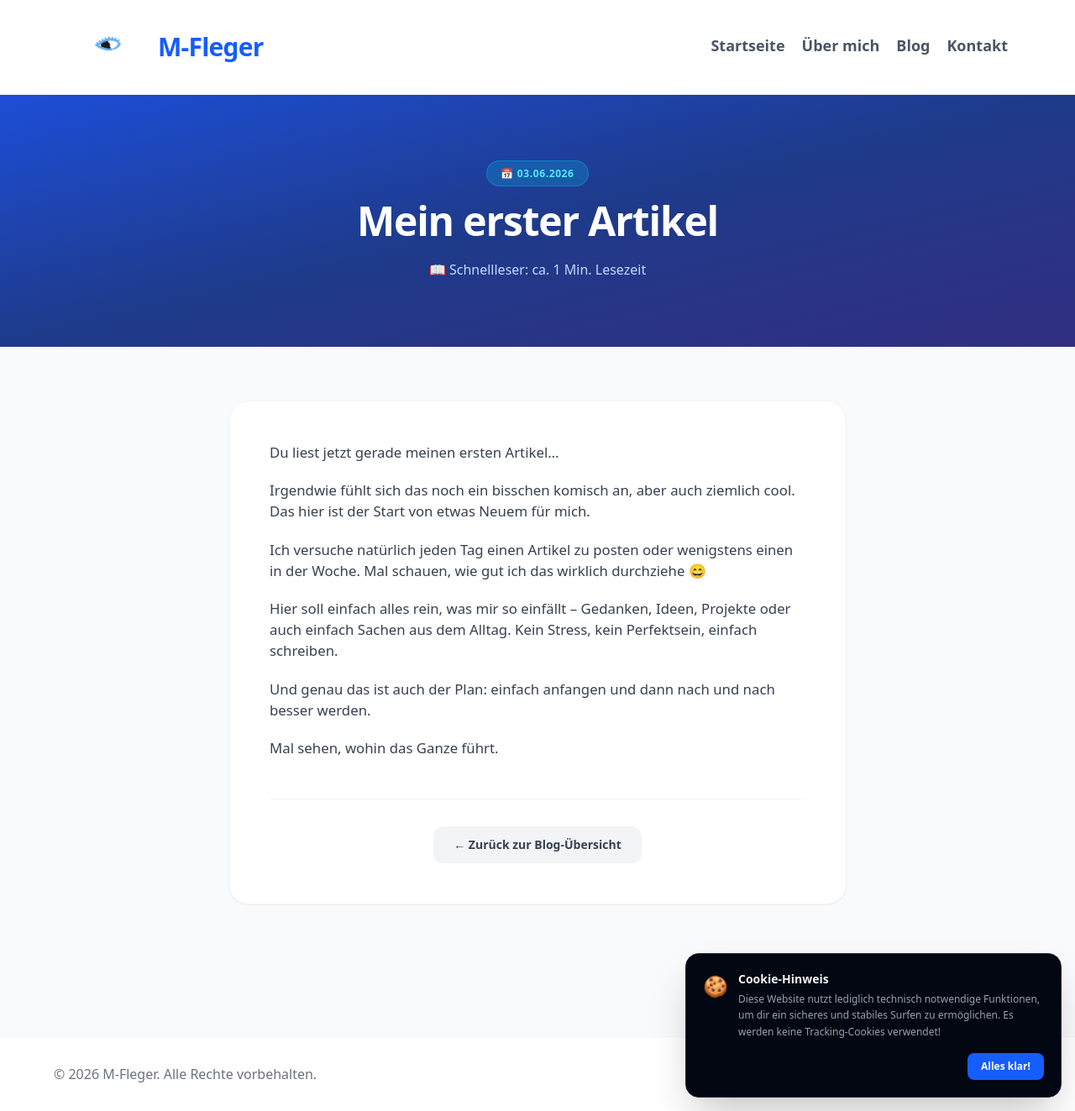
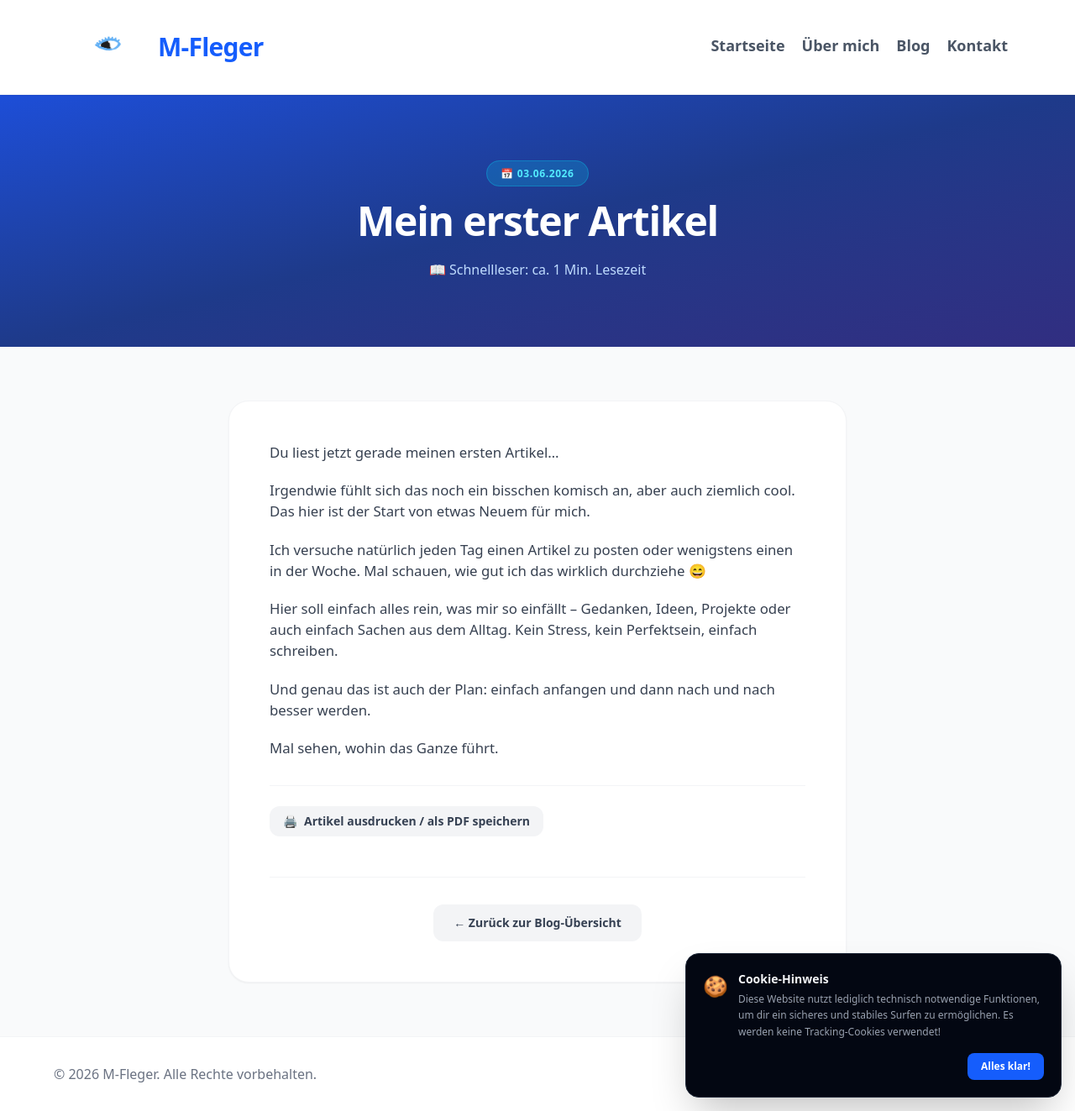
Before and after one commit to julian13053/julian13053.github.io, a Jekyll site: the page built from _posts/2026-06-03-mein-erster-artikel.md, in a window 1280 px wide and 1323 px high. Shown: the whole window at 84% size. Built offline with Jekyll 4.4.1, drawn with Linux system fonts in a browser that asks for light colours.

Commit message:
Update post.html

```diff
--- a/_layouts/post.html
+++ b/_layouts/post.html
@@ -65,7 +65,15 @@
     <main class="max-w-3xl mx-auto px-4 py-10 md:py-16 flex-grow w-full">
         <article class="bg-white border border-gray-100 p-6 md:p-12 rounded-2xl md:rounded-3xl shadow-xs">
             <div class="prose max-w-none text-gray-800">
-                {{ content }}
+        {{ content }}
+
+        <!-- DRUCKEN BUTTON -->
+        <div class="mt-8 pt-6 border-t border-gray-100 flex justify-start no-print">
+            <button onclick="window.print()" class="flex items-center gap-2 bg-gray-100 hover:bg-gray-200 text-gray-700 font-bold text-sm px-4 py-2 rounded-xl transition-all cursor-pointer">
+                <span>🖨️</span> Artikel ausdrucken / als PDF speichern
+            </button>
+        </div>
+    </div>
             </div>
             <div class="mt-12 pt-8 border-t border-gray-100 flex justify-center">
                 <a href="{{ 'blog.html' | relative_url }}" class="bg-gray-100 text-gray-700 font-bold px-6 py-3 rounded-xl hover:bg-gray-200 transition-all no-underline text-sm flex items-center gap-2">
```
